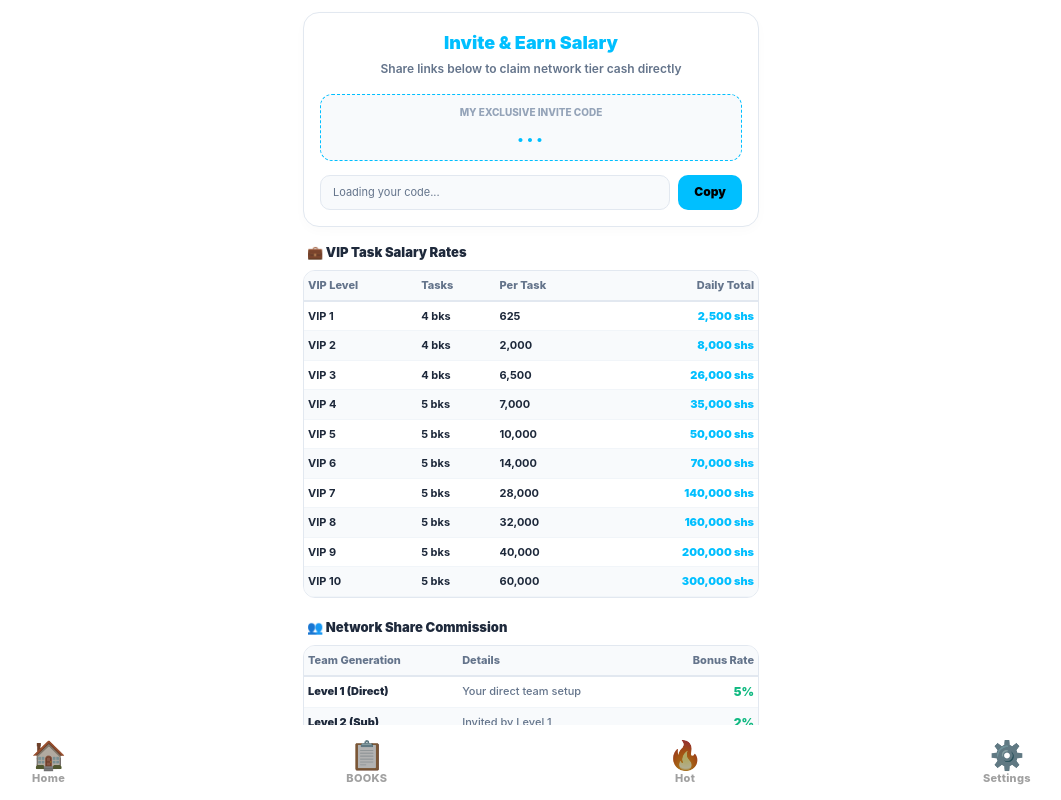
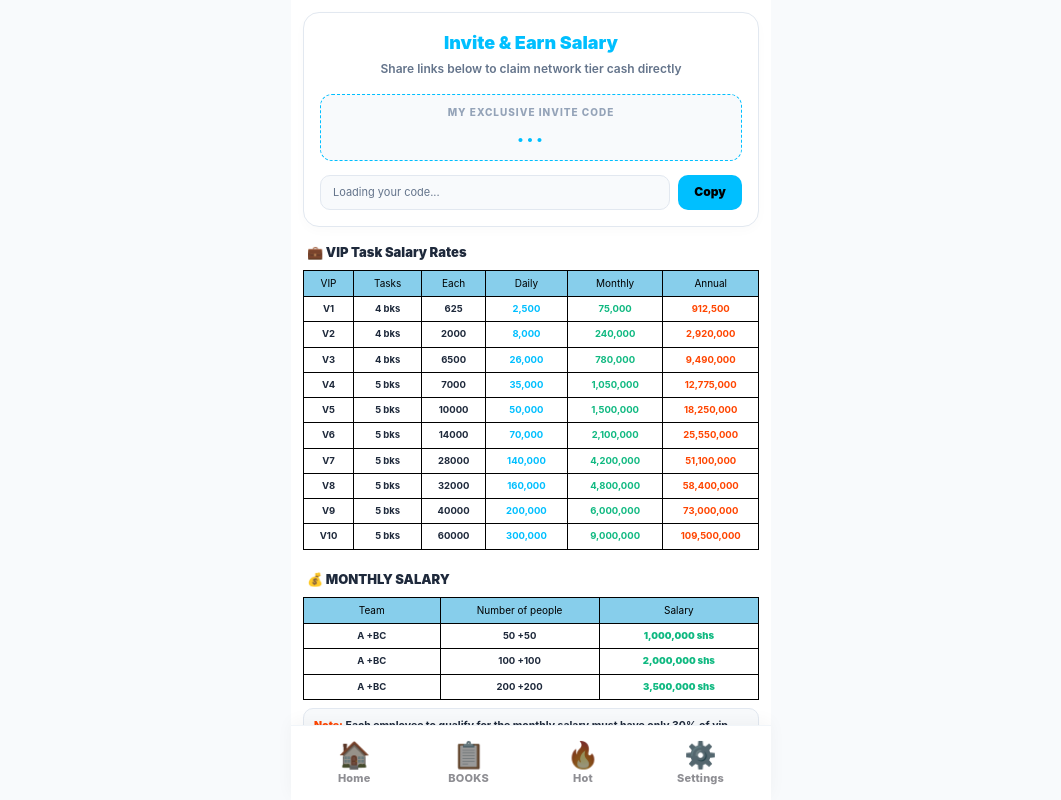
Before and after one commit to Molly256/palamedes-pr, a Next.js app: page /invite in a window 1280 px wide. Shown: the top 800 px of the page, without its empty margins (109-1170 px from the left). Built offline with nearby package versions, Linux system fonts and the light colour scheme.

Commit message:
Hot marketplace: availableBalance only, /api/hot route

```diff
--- a/app/api/auth/route.js
+++ b/app/api/auth/route.js
@@ -3,19 +3,39 @@ export const dynamic = 'force-dynamic'
 
 import { Redis } from '@upstash/redis'
 import { NextResponse } from 'next/server'
-import crypto from 'crypto' // 👈 FIXED: Explicitly import crypto to prevent phone runtime crashes
+import crypto from 'crypto'
 
 const redis = Redis.fromEnv()
 
 const toNum = (v, f = 0) => {
+  if (v === undefined || v === null) return f
   const n = Number(v)
   return Number.isNaN(n) ? f : n
+}
+
+// SIMPLIFIED: Generates pure Ugandan YY-MM-DD right at registration
+const getUgandanShortDate = () => {
+  const parts = new Intl.DateTimeFormat('en-CA', {
+    timeZone: 'Africa/Kampala',
+    year: '2-digit',   // 👈 Forces 2-digit Year (e.g. 26)
+    month: '2-digit',  // 👈 Forces 2-digit Month (e.g. 06)
+    day: '2-digit'     // 👈 Forces 2-digit Day (e.g. 30)
+  }).formatToParts(new Date())
+
+  const year = parts.find(p => p.type === 'year').value
+  const month = parts.find(p => p.type === 'month').value
+  const day = parts.find(p => p.type === 'day').value
+
+  return `${year}-${month}-${day}` // 👈 Returns exactly: YY-MM-DD
 }
 
 export async function POST(req) {
   try {
     const { action, username, phone, password, referrerCode } = await req.json()
 
+    // ==========================================
+    // ACTION: REGISTER
+    // ==========================================
     if (action === 'register') {
       if (!/^[a-zA-Z0-9]{6}$/.test(username)) {
         return NextResponse.json({ error: 'Username must be 6 alphanumeric chars' }, { status: 400 })
@@ -35,7 +55,9 @@ export async function POST(req) {
       }
 
       const inviteCode = `PM${phone.slice(-6)}`
-      const date = new Date().toLocaleDateString('en-CA', { timeZone: 'Africa/Kampala' });
+
+      // FIXED: Locks dates directly to strict Ugandan YY-MM-DD string structure
+      const date = getUgandanShortDate()
       const pipeline = redis.pipeline()
 
       let directInviterPhone = null
@@ -59,18 +81,18 @@ export async function POST(req) {
       }
 
       const userProfile = {
-        username,
-        phone,
-        password,
-        inviteCode,
+        username: String(username),
+        phone: String(phone),
+        password: String(password),
+        inviteCode: String(inviteCode),
         availableBalance: '2500',
         vip: '0',
         books_read_today: '0',
         dailyIncome: '0',
         completedBooks: '[]',
         unlockedBooks: '[]',
-        lastResetDate: date,
-        createdAt: String(Date.now())
+        lastResetDate: String(date),
+        createdAt: String(date) // 👈 Automatically saved in DB as YY-MM-DD
       }
 
       if (directInviterPhone && directInviterPhone !== phone) {
@@ -81,12 +103,12 @@ export async function POST(req) {
       pipeline.set(`invite_code_map:${inviteCode}`, phone)
 
       pipeline.lpush(`tx:${phone}:${date}`, JSON.stringify({
-        id: crypto.randomUUID(), // Now calls safely from imported module context
+        id: crypto.randomUUID(),
         type: 'system_increase',
         amount: '2500',
         note: 'Registration Reward',
         status: 'completed',
-        createdAt: String(Date.now())
+        createdAt: String(date)
       }));
 
       await pipeline.exec()
@@ -94,6 +116,9 @@ export async function POST(req) {
       return NextResponse.json({ success: true, inviteCode })
     }
 
+    // ==========================================
+    // ACTION: LOGIN
+    // ==========================================
     if (action === 'login') {
       if (!/^07\d{8}$/.test(phone) || !password) {
         return NextResponse.json({ error: 'Invalid phone or password' }, { status: 400 })
@@ -102,7 +127,7 @@ export async function POST(req) {
       const userKey = `user:${phone}`
       const user = await redis.hgetall(userKey)
 
-      if (!user?.phone) {
+      if (!user || Object.keys(user).length === 0 || !user.phone) {
         return NextResponse.json({ error: 'User not found' }, { status: 404 })
       }
 
@@ -110,22 +135,17 @@ export async function POST(req) {
         return NextResponse.json({ error: 'Wrong password' }, { status: 401 })
       }
 
-      if (toNum(user.balance) > 0 && toNum(user.availableBalance) === 0) {
-        await redis.hset(userKey, {
-          availableBalance: user.balance
-        })
-        user.availableBalance = user.balance
-      }
+      const currentAvailable = user.availableBalance ? String(user.availableBalance) : '0'
 
       const safeUser = {
-        username: user.username,
-        phone: user.phone,
-        inviteCode: user.inviteCode,
+        username: String(user.username),
+        phone: String(user.phone),
+        inviteCode: String(user.inviteCode),
         vip: toNum(user.vip),
-        availableBalance: toNum(user.availableBalance),
+        availableBalance: toNum(currentAvailable),
         books_read_today: toNum(user.books_read_today),
         dailyIncome: toNum(user.dailyIncome),
-        createdAt: user.createdAt
+        createdAt: String(user.createdAt) // 👈 Passes the short clean YY-MM-DD date directly to the client app
       }
 
       return NextResponse.json({ success: true, user: safeUser })
@@ -134,7 +154,7 @@ export async function POST(req) {
     return NextResponse.json({ error: 'Invalid action' }, { status: 400 })
 
   } catch (err) {
-    console.error("Auth error:", err)
-    return NextResponse.json({ error: 'Server error' }, { status: 500 })
+    console.error("Auth server error details:", err)
+    return NextResponse.json({ error: 'Server error', details: err.message }, { status: 500 })
   }
 }
--- a/app/invite/page.js
+++ b/app/invite/page.js
@@ -5,19 +5,25 @@ export default function InvitePage() {
   const [user, setUser] = useState(null)
   const [copied, setCopied] = useState(false)
 
-  // Load cached profile to generate real links
   useEffect(() => {
     try {
       const cached = localStorage.getItem('palamedes_user')
-      if (cached) setUser(JSON.parse(cached))
+      if (cached) {
+        const parsedData = JSON.parse(cached)
+        if (parsedData && parsedData.user) {
+          setUser(parsedData.user)
+        } else {
+          setUser(parsedData)
+        }
+      }
     } catch (e) {
-      console.error(e)
+      console.error('LocalStorage parsing error:', e)
     }
   }, [])
 
   const getInviteLink = () => {
     if (!user || !user.inviteCode) return 'Loading your code...'
-    return `${window.location.origin}/r/${user.inviteCode}`
+    return `https://palamedes-pr.co.uk{user.inviteCode}`
   }
 
   const handleCopy = async () => {
@@ -44,27 +50,50 @@ export default function InvitePage() {
     { level: 10, perBook: 60000, books: 5 },
   ]
 
+  const MONTHLY_SALARY_DATA = [
+    { team: 'A +BC', people: '50 +50', salary: '1,000,000 shs' },
+    { team: 'A +BC', people: '100 +100', salary: '2,000,000 shs' },
+    { team: 'A +BC', people: '200 +200', salary: '3,500,000 shs' },
+  ]
+
   const COMMISSIONS = [
     { level: 'Level 1 (Direct)', rate: '5%', desc: 'Your direct team setup' },
     { level: 'Level 2 (Sub)', rate: '2%', desc: 'Invited by Level 1' },
     { level: 'Level 3 (Indirect)', rate: '1%', desc: 'Invited by Level 2' },
   ]
 
-  // Micro-styles to block horizontal scrolling and tighten content layout padding
-  const tableHeaderStyle = { padding: '6px 4px', fontSize: '11px', fontWeight: '800', background: '#F8FAFC', borderBottom: '2px solid #E2E8F0', color: '#64748B', whiteSpace: 'nowrap' }
-  const tableCellStyle = { padding: '6px 4px', fontSize: '11px', fontWeight: '700', borderBottom: '1px solid #F1F5F9', color: '#1E293B', whiteSpace: 'nowrap' }
+  const tableHeaderStyle = {
+    padding: '5px 3px',
+    fontSize: '10px',
+    fontWeight: '400',
+    background: '#87CEEB',
+    border: '1px solid #000000',
+    color: '#000000',
+    textAlign: 'center',
+    whiteSpace: 'nowrap'
+  }
+
+  const tableCellStyle = {
+    padding: '5px 3px',
+    fontSize: '9.5px',
+    fontWeight: '700',
+    border: '1px solid #000000',
+    color: '#1E293B',
+    textAlign: 'center',
+    whiteSpace: 'nowrap'
+  }
 
   return (
     <div style={{ maxWidth: '480px', margin: '0 auto', padding: '12px', background: '#FFFFFF', boxSizing: 'border-box' }}>
 
       {/* 1. TOP REFERRAL MARKETING INTERFACE PANEL CARD */}
-      <div style={{ background: '#FFFFFF', border: '1px solid #E2E8F0', borderRadius: '16px', padding: '16px', textAnimate: 'center', boxShadow: '0 4px 12px rgba(0,0,0,0.02)', marginBottom: '16px', textAlign: 'center' }}>
+      <div style={{ background: '#FFFFFF', border: '1px solid #E2E8F0', borderRadius: '16px', padding: '16px', boxShadow: '0 4px 12px rgba(0,0,0,0.02)', marginBottom: '16px', textAlign: 'center' }}>
         <h2 style={{ margin: '0 0 4px 0', fontSize: '18px', fontWeight: '900', color: '#00BFFF' }}>Invite & Earn Salary</h2>
         <p style={{ margin: '0 0 16px 0', fontSize: '12px', color: '#64748B', fontWeight: '600' }}>Share links below to claim network tier cash directly</p>
 
         <div style={{ background: '#F8FAFC', borderRadius: '12px', padding: '10px', border: '1px dashed #00BFFF', marginBottom: '14px' }}>
-          <span style={{ fontSize: '10px', fontWeight: '800', color: '#94A3B8', display: 'block', trackingWidth: '1px' }}>MY EXCLUSIVE INVITE CODE</span>
-          <span style={{ fontSize: '20px', fontBlack: '900', color: '#00BFFF', fontWeight: '900', letterSpacing: '2px' }}>{user?.inviteCode || '...'}</span>
+          <span style={{ fontSize: '10px', fontWeight: '800', color: '#94A3B8', display: 'block', letterSpacing: '1px' }}>MY EXCLUSIVE INVITE CODE</span>
+          <span style={{ fontSize: '20px', color: '#00BFFF', fontWeight: '900', letterSpacing: '2px' }}>{user?.inviteCode || '...'}</span>
         </div>
 
         <div style={{ display: 'flex', gap: '8px' }}>
@@ -72,7 +101,7 @@ export default function InvitePage() {
             type="text"
             readOnly
             value={getInviteLink()}
-            style={{ flex: 1, bg: '#F8FAFC', border: '1px solid #E2E8F0', padding: '8px 12px', borderRadius: '10px', fontSize: '11px', color: '#64748B', outline: 'none', background: '#F8FAFC' }}
+            style={{ flex: 1, border: '1px solid #E2E8F0', padding: '8px 12px', borderRadius: '10px', fontSize: '11px', color: '#64748B', outline: 'none', background: '#F8FAFC' }}
           />
           <button
             onClick={handleCopy}
@@ -83,48 +112,90 @@ export default function InvitePage() {
         </div>
       </div>
 
-      {/* 2. REVENUE DICTIONARY MATRIX TABLE (COMPRESSED TEXT FOR MOBILE SCREEN FIT) */}
+      {/* 2. REVENUE DICTIONARY MATRIX TABLE */}
       <h3 style={{ margin: '0 0 8px 4px', fontSize: '13px', fontWeight: '900', color: '#1E293B' }}>💼 VIP Task Salary Rates</h3>
-      <div style={{ width: '100%', overflowX: 'hidden', border: '1px solid #E2E8F0', borderRadius: '12px', marginBottom: '20px' }}>
-        <table style={{ width: '100%', borderCollapse: 'collapse', textAlign: 'left' }}>
+      <div style={{ width: '100%', overflowX: 'hidden', marginBottom: '20px' }}>
+        <table style={{ width: '100%', borderCollapse: 'collapse', tableLayout: 'fixed' }}>
           <thead>
             <tr>
-              <th style={tableHeaderStyle}>VIP Level</th>
-              <th style={tableHeaderStyle}>Tasks</th>
-              <th style={tableHeaderStyle}>Per Task</th>
-              <th style={{ ...tableHeaderStyle, textAlign: 'right' }}>Daily Total</th>
+              <th style={{ ...tableHeaderStyle, width: '11%' }}>VIP</th>
+              <th style={{ ...tableHeaderStyle, width: '15%' }}>Tasks</th>
+              <th style={{ ...tableHeaderStyle, width: '14%' }}>Each</th>
+              <th style={{ ...tableHeaderStyle, width: '18%' }}>Daily</th>
+              <th style={{ ...tableHeaderStyle, width: '21%' }}>Monthly</th>
+              <th style={{ ...tableHeaderStyle, width: '21%' }}>Annual</th>
             </tr>
           </thead>
           <tbody>
-            {VIPS.map(vip => (
-              <tr key={vip.level} style={{ backgroundColor: vip.level % 2 === 0 ? '#F8FAFC' : '#FFFFFF' }}>
-                <td style={tableCellStyle}>VIP {vip.level}</td>
-                <td style={tableCellStyle}>{vip.books} bks</td>
-                <td style={tableCellStyle}>{vip.perBook.toLocaleString()}</td>
-                <td style={{ ...tableCellStyle, textAlign: 'right', color: '#00BFFF', fontWeight: '900' }}>{(vip.perBook * vip.books).toLocaleString()} shs</td>
+            {VIPS.map(vip => {
+              const daily = vip.perBook * vip.books
+              const monthly = daily * 30
+              const annual = daily * 365
+              return (
+                <tr key={vip.level}>
+                  <td style={tableCellStyle}>V{vip.level}</td>
+                  <td style={tableCellStyle}>{vip.books} bks</td>
+                  <td style={tableCellStyle}>{vip.perBook}</td>
+                  <td style={{ ...tableCellStyle, color: '#00BFFF' }}>{daily.toLocaleString()}</td>
+                  <td style={{ ...tableCellStyle, color: '#10B981' }}>{monthly.toLocaleString()}</td>
+                  <td style={{ ...tableCellStyle, color: '#FF4500' }}>{annual.toLocaleString()}</td>
+                </tr>
+              )
+            })}
+          </tbody>
+        </table>
+      </div>
+
+      {/* 3. FIXED: ADDED MONTHLY FIXED TEAM SALARY BONUS MATRIX HERE */}
+      <h3 style={{ margin: '0 0 8px 4px', fontSize: '13px', fontWeight: '900', color: '#1E293B' }}>💰 MONTHLY SALARY</h3>
+      <div style={{ width: '100%', overflowX: 'hidden', marginBottom: '8px' }}>
+        <table style={{ width: '100%', borderCollapse: 'collapse', tableLayout: 'fixed' }}>
+          <thead>
+            <tr>
+              <th style={{ ...tableHeaderStyle, width: '30%' }}>Team</th>
+              <th style={{ ...tableHeaderStyle, width: '35%' }}>Number of people</th>
+              <th style={{ ...tableHeaderStyle, width: '35%' }}>Salary</th>
+            </tr>
+          </thead>
+          <tbody>
+            {MONTHLY_SALARY_DATA.map((row, idx) => (
+              <tr key={idx}>
+                <td style={tableCellStyle}>{row.team}</td>
+                <td style={tableCellStyle}>{row.people}</td>
+                <td style={{ ...tableCellStyle, color: '#10B981', fontWeight: '900' }}>{row.salary}</td>
               </tr>
             ))}
           </tbody>
         </table>
       </div>
 
-      {/* 3. AFFILIATE COMMISSIONS TEAMS DOWNLINES BREAKDOWN MATRIX */}
+      {/* 4. TEAM SALARY SYSTEM CONDITIONS DISCLOSURE PANEL */}
+      <div style={{ background: '#F8FAFC', border: '1px solid #E2E8F0', borderRadius: '10px', padding: '10px', marginBottom: '20px' }}>
+        <p style={{ margin: '0 0 6px 0', fontSize: '10.5px', color: '#1E293B', fontWeight: '700', lineHeight: '1.4' }}>
+          <span style={{ color: '#FF4500', fontWeight: '900' }}>Note:</span> Each employee to qualify for the monthly salary must have only 30% of vip level 1 on his A level.
+        </p>
+        <p style={{ margin: 0, fontSize: '11px', color: '#00BFFF', fontWeight: '800' }}>
+          ℹ️ Salary is paid every month on 10th.
+        </p>
+      </div>
+
+      {/* 5. AFFILIATE COMMISSIONS TEAMS DOWNLINES BREAKDOWN MATRIX */}
       <h3 style={{ margin: '0 0 8px 4px', fontSize: '13px', fontWeight: '900', color: '#1E293B' }}>👥 Network Share Commission</h3>
-      <div style={{ width: '100%', overflowX: 'hidden', border: '1px solid #E2E8F0', borderRadius: '12px' }}>
-        <table style={{ width: '100%', borderCollapse: 'collapse', textAlign: 'left' }}>
+      <div style={{ width: '100%', overflowX: 'hidden' }}>
+        <table style={{ width: '100%', borderCollapse: 'collapse', tableLayout: 'fixed' }}>
           <thead>
             <tr>
-              <th style={tableHeaderStyle}>Team Generation</th>
-              <th style={tableHeaderStyle}>Details</th>
-              <th style={{ ...tableHeaderStyle, textAlign: 'right' }}>Bonus Rate</th>
+              <th style={{ ...tableHeaderStyle, width: '35%' }}>Generation</th>
+              <th style={{ ...tableHeaderStyle, width: '45%' }}>Details</th>
+              <th style={{ ...tableHeaderStyle, width: '20%' }}>Rate</th>
             </tr>
           </thead>
           <tbody>
             {COMMISSIONS.map((comm, idx) => (
-              <tr key={idx} style={{ backgroundColor: idx % 2 === 1 ? '#F8FAFC' : '#FFFFFF' }}>
-                <td style={{ ...tableCellStyle, fontWeight: '900' }}>{comm.level}</td>
-                <td style={{ ...tableCellStyle, color: '#64748B', fontWeight: '500' }}>{comm.desc}</td>
-                <td style={{ ...tableCellStyle, textAlign: 'right', color: '#10B981', fontWeight: '900', fontSize: '12px' }}>{comm.rate}</td>
+              <tr key={idx}>
+                <td style={{ ...tableCellStyle, textAlign: 'left', fontWeight: '900' }}>{comm.level}</td>
+                <td style={{ ...tableCellStyle, textAlign: 'left', color: '#64748B', fontWeight: '500' }}>{comm.desc}</td>
+                <td style={{ ...tableCellStyle, color: '#10B981', fontWeight: '900' }}>{comm.rate}</td>
               </tr>
             ))}
           </tbody>
--- a/app/layout.js
+++ b/app/layout.js
@@ -30,22 +30,34 @@ export default function RootLayout({ children }) {
         margin: 0,
         padding: 0,
         overflowX: 'hidden',
-        background: '#FFFFFF',
+        background: '#F8FAFC', // Elegant soft gray background for desktop side gutters
         fontFamily: '-apple-system, BlinkMacSystemFont, "Segoe UI", Roboto, sans-serif'
       }}>
         <SWRegister />
 
+        {/* FIXED: Center containment framework forces full mobile application rendering on all devices */}
         <div style={{
-          paddingBottom: '85px',
+          maxWidth: '480px',
+          margin: '0 auto',
+          minHeight: '100vh',
+          background: '#FFFFFF', // Pristine base canvas for application content layout
+          position: 'relative',
+          boxSizing: 'border-box'
+        }}>
+
+          {/* FIXED: Removed double padding metrics to align perfectly with the updated BottomNav bar */}
+          <div style={{
             minHeight: 'auto',
             background: '#FFFFFF',
-          padding: '0 20px 85px',
+            padding: '0',
             boxSizing: 'border-box',
             width: '100%'
           }}>
             {children}
           </div>
+
           <BottomNav />
+        </div>
       </body>
     </html>
   )
--- a/components/BottomNav.js
+++ b/components/BottomNav.js
@@ -6,8 +6,9 @@ import Link from 'next/link'
 export default function BottomNav() {
   const pathname = usePathname()
 
-  const hideOnRoutes = ['/', '/login', '/register']
-  if (hideOnRoutes.includes(pathname)) {
+  // FIXED: Expanded safety array blocks the bar on the Admin panel or deep dynamic auth routes
+  const hideOnRoutes = ['/', '/login', '/register', '/admin']
+  if (hideOnRoutes.includes(pathname) || pathname.startsWith('/admin')) {
     return null
   }
 
@@ -19,27 +20,34 @@ export default function BottomNav() {
   ]
 
   return (
+    <>
+      {/* FIXED: Ghost spacing block pushes scrollable content up so nothing is covered by the nav bar */}
+      <div style={{ height: '85px', width: '100%', clear: 'both' }} />
+
       <nav style={{
         position: 'fixed',
         bottom: 0,
-      left: 0,
-      right: 0,
+        left: '50%', // 👈 FIXED: Center alignment anchor for desktop monitor previews
+        transform: 'translateX(-50%)', // 👈 FIXED: Perfectly centers the container frame
+        width: '100%',
+        maxWidth: '480px', // 👈 FIXED: Matches your dashboard width limit exactly
         height: '75px',
         background: '#FFFFFF',
         display: 'flex',
-      justifyContent: 'space-around', // <- keeps 4 tabs evenly spaced
+        justifyContent: 'space-around',
         alignItems: 'center',
         border: 'none',
-      borderTop: 'none',
-      boxShadow: 'none',
-      WebkitBoxShadow: 'none',
-      outline: 'none',
-      margin: 0,
-      padding: 0,
-      zIndex: 9999
+        borderTop: '1px solid #F1F5F9', // Subtle top separator rule line
+        boxShadow: '0 -4px 16px rgba(0,0,0,0.04)', // Elegant upward glow shadow
+        margin: '0 auto',
+        padding: '0 8px',
+        zIndex: 9999,
+        boxSizing: 'border-box'
       }}>
         {navItems.map(item => {
-        const isActive = pathname === item.href
+          // FIXED: Use path string matching patterns to keep home tab active on child layouts
+          const isActive = pathname === item.href || (item.href === '/dashboard' && pathname.startsWith('/dashboard/'))
+
           return (
             <Link
               key={item.href}
@@ -49,28 +57,31 @@ export default function BottomNav() {
                 display: 'flex',
                 flexDirection: 'column',
                 alignItems: 'center',
-              gap: '4px',
+                gap: '5px',
                 background: 'transparent',
-              padding: '8px 10px',
-              transform: isActive ? 'scale(1.12)' : 'scale(1)',
-              transition: 'transform 0.2s'
+                padding: '6px 12px',
+                transform: isActive ? 'scale(1.1)' : 'scale(1)',
+                transition: 'transform 0.2s ease-in-out',
+                WebkitTapHighlightColor: 'transparent' // Kills native mobile tapping box overlay
               }}
             >
               <span style={{
-              fontSize: '28px',
+                fontSize: '26px',
                 lineHeight: '1',
                 filter: isActive
-                ? `brightness(1.3) drop-shadow(0 4px 12px ${item.color}60)`
-                : 'brightness(0.7) saturate(0.8)'
+                  ? `drop-shadow(0 4px 8px ${item.color}40)`
+                  : 'brightness(0.6) grayscale(0.3)',
+                transition: 'filter 0.2s ease'
               }}>
                 {item.icon}
               </span>
               <span style={{
                 fontSize: '11px',
                 fontWeight: '800',
-              color: isActive ? item.color : '#A0A0A0',
-              letterSpacing: '0.3px',
-              lineHeight: '1'
+                color: isActive ? item.color : '#8E8E93',
+                letterSpacing: '0.2px',
+                lineHeight: '1',
+                transition: 'color 0.2s ease'
               }}>
                 {item.label}
               </span>
@@ -78,5 +89,6 @@ export default function BottomNav() {
           )
         })}
       </nav>
+    </>
   )
 }
```
Also changed, not shown: app/api/user/route.js (+38 -30 lines), app/dashboard/page.js (+24 -12 lines), app/login/page.js (+20 -13 lines), app/register/page.js (+32 -8 lines). Lines whose indentation alone changed are shown as unchanged.
